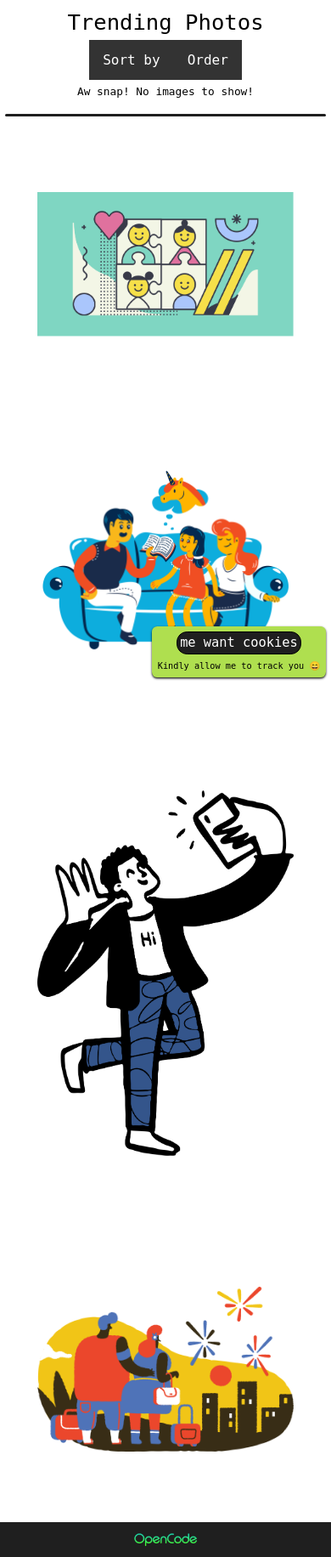
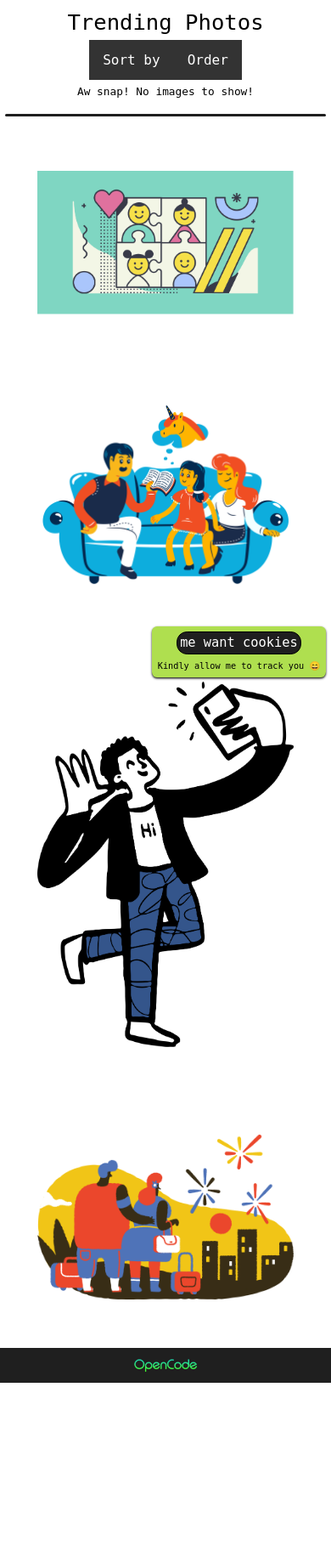
Before and after one commit to opencodeiiita/PhotoStore, a Flask app: page / in a window 390 px wide. Shown: the part 41-1873 px from the top of the page at 85% size. After the commit the page ends 1668 px from the top, so only its background shows below. Run offline with Flask 2, Linux system fonts and the light colour scheme; data that the repository does not hold is empty.

Commit message:
Minor styling update

```diff
--- a/static/css/styles.css
+++ b/static/css/styles.css
@@ -502,7 +502,6 @@ a.underline:hover:after {
 	border-radius: 0.5em;
 
 	box-shadow: 0 0.1em 0.2em black;
-	transform: translate(0, 0);
 }
 
 .me-want-cookies-container.disabled {
@@ -518,7 +517,7 @@ a.underline:hover:after {
 	border-radius: 0.8em;
 	margin-bottom: 0.5em;
 
-	transition: var(--transition-duration);
+	transition: transform var(--transition-duration), box-shadow var(--transition-duration);
 }
 
 .me-want-cookies-container .title:hover {
@@ -753,12 +752,12 @@ a.underline:hover:after {
 
 ::-webkit-scrollbar-track {
 	background: #f1f1f1;
-  }
+}
 
  /* Handle */
 ::-webkit-scrollbar-thumb {
 	background: #888;
-  }
+}
 
  /* Handle on hover */
 ::-webkit-scrollbar-thumb:hover {
@@ -774,14 +773,21 @@ a.underline:hover:after {
  * media queries here!
  */
 
-@media only screen and (max-width: 660px) {
+@media only screen and (max-width: 720px) {
+	:root {
+		font-size: 1.2rem;
+	}
+
+}
+
+@media only screen and (max-width: 560px) {
 	:root {
 		font-size: 0.8rem;
 	}
 
 	.wobbly-image-box {
 		width: 80%;
-		padding: 6em 0;
+		padding: 4em 0;
 	}
 
 	.input-container {
```
